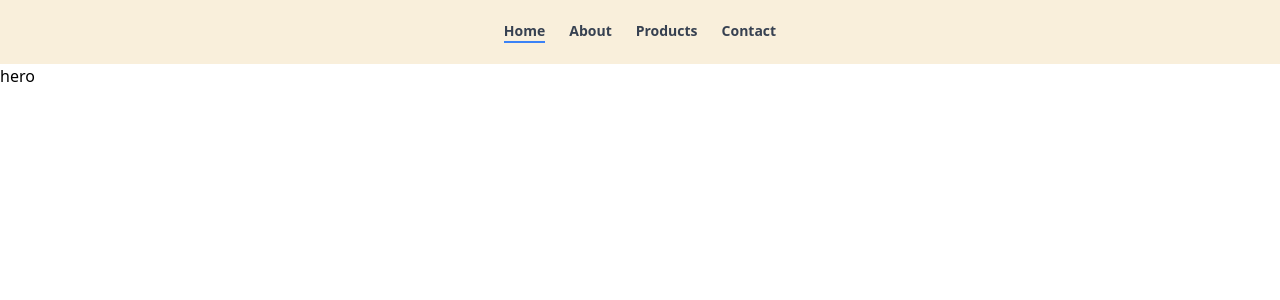
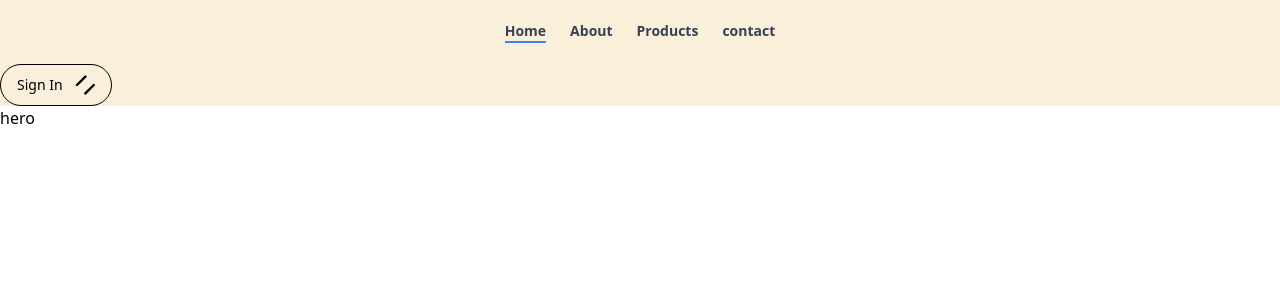
Before and after one commit to sanasreeraj/sssci, a Next.js app: page / in a window 1280 px wide. Shown: the top 300 px of the page. Built offline with nearby package versions, Linux system fonts and the light colour scheme.

Commit message:
Signup Page starts

```diff
--- a/src/components/nav/nav.jsx
+++ b/src/components/nav/nav.jsx
@@ -1,18 +1,17 @@
-import React, { useState } from 'react';
-import { useRouter } from 'next/router';
-import Link from 'next/link';
+import React, { useState } from "react";
+import { useRouter } from "next/router";
+import Link from "next/link";
 
 const Nav = () => {
   const [state, setState] = useState(false);
   const router = useRouter();
-
 
   return (
     <div>
       <nav className="bg-[#F9EFDB]  w-full md:static md:text-sm md:border-none">
         <div className="items-center px-4 max-w-screen-xl mx-auto md:flex ">
           <div className="flex items-center justify-between h-16  md:block">
-            <a href="#" className='flex items-center'>
+            <a href="#" className="flex items-center">
               <div className="md:hidden">
                 <button
                   className="text-gray-500 hover:text-gray-800 mt-2 pr-2"
@@ -50,20 +49,56 @@ const Nav = () => {
                 </button>
               </div>
             </a>
-
           </div>
           <div
-            className={`flex-1 pb-3 mt-2 border-gray 400 border-t md:border-0 md:block md:pb-0 md:mt-0 ${state ? 'block' : 'hidden'
+            className={`flex-1 pb-3 mt-2 border-gray 400 border-t md:border-0 md:block md:pb-0 md:mt-0 ${
+              state ? "block" : "hidden"
             }`}
           >
             <ul className=" flex justify-center flex-col md:flex-row space-y-4 md:space-y-0 md:space-x-6">
-              <NavLink className="text-lg" path="/" label="Home" currentPath={router.pathname} />
-              <NavLink className="text-lg" path="/about" label="About" currentPath={router.pathname} />
-              <NavLink className="text-lg" path="/products" label="Products" currentPath={router.pathname} />
-              <NavLink className="text-lg" path="/contact" label="Contact" currentPath={router.pathname} />
+              <NavLink
+                className="text-lg"
+                path="/"
+                label="Home"
+                currentPath={router.pathname}
+              />
+              <NavLink
+                className="text-lg"
+                path="/about"
+                label="About"
+                currentPath={router.pathname}
+              />
+              <NavLink
+                className="text-lg"
+                path="/products"
+                label="Products"
+                currentPath={router.pathname}
+              />
+              <NavLink
+                className="text-lg"
+                path="/contact"
+                label="contact"
+                currentPath={router.pathname}
+              />
             </ul>
           </div>
         </div>
+        <button className="flex items-center bg-[#F9EFDB] border-black border rounded-full px-4 py-2">
+          <span className="text-black mr-2">Sign In</span>
+          <svg
+            xmlns="http://www.w3.org/2000/svg"
+            className="h-6 w-6"
+            viewBox="0 0 20 20"
+            fill="none"
+            stroke="currentColor"
+            strokeWidth="2"
+            strokeLinecap="round"
+            strokeLinejoin="round"
+          >
+            {/* SVG path for the arrow icon */}
+            <path d="M5 10l7-7m0 14l7-7" />
+          </svg>
+        </button>
       </nav>
     </div>
   );
@@ -72,7 +107,11 @@ const Nav = () => {
 const NavLink = ({ path, label, currentPath, className }) => (
   <li>
     <Link href={path}>
-      <p className={`text-gray-700 text-sm font-semibold ${currentPath === path ? 'border-b-2 border-blue-500' : ''} ${className || ''}`}>
+      <p
+        className={`text-gray-700 text-sm font-semibold ${
+          currentPath === path ? "border-b-2 border-blue-500" : ""
+        } ${className || ""}`}
+      >
         {label}
       </p>
     </Link>
--- /dev/null
+++ b/src/components/signup/signup.jsx
@@ -0,0 +1,9 @@
+import React from 'react'
+
+const Signup = () => {
+  return (
+    <div>S</div>
+  )
+}
+
+export default Signup
--- /dev/null
+++ b/src/pages/signup.js
@@ -0,0 +1,10 @@
+import Products from '@/components/products/products'
+import React from 'react'
+
+const signup = () => {
+  return (
+    <div><Products/></div>
+  )
+}
+
+export default signup
```
Lines whose indentation alone changed are shown as unchanged.
